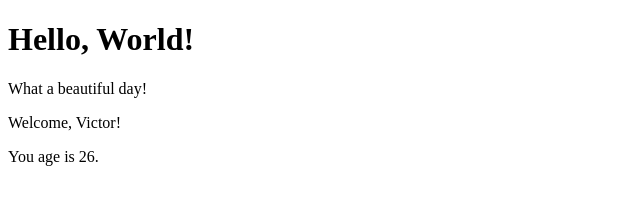
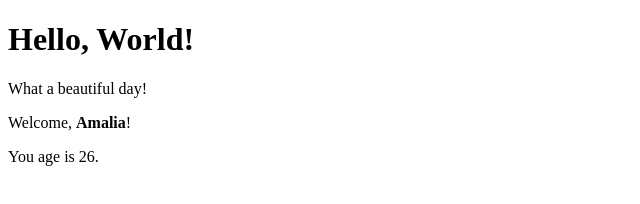
Before and after one commit to amaliacicala/esercizi-react, a React (Create React App) app: page / in a window 1280 px wide. Shown: the top 204 px of the page, without its empty margins (0-640 px from the left). Built offline with nearby package versions, Linux system fonts and the light colour scheme.

Commit message:
feat: add ex. Props 04

```diff
--- a/src/App.js
+++ b/src/App.js
@@ -7,12 +7,12 @@ export class App extends React.Component {
         return (
             <div>
                 <Hello />
-                <Welcome age={26}/>
+                <Welcome name={<strong>Amalia</strong>} age={26}/>
             </div>
         )
     }
 }
 
-Welcome.defaultProps = {
-    name: 'Victor',
-}
+// Welcome.defaultProps = {
+//     name: 'Victor',
+// }
```
Also changed, not shown: 1 other file (tests, documents, lock files or other folders).
